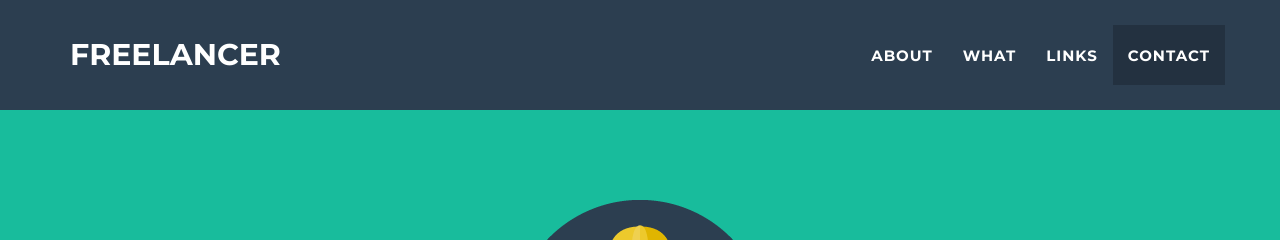
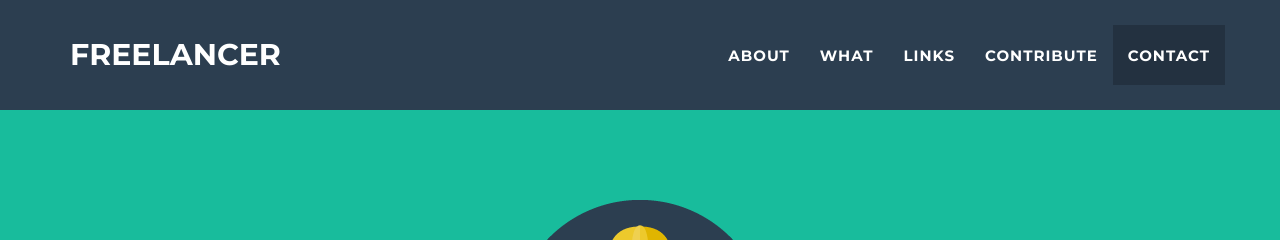
Before and after one commit to Electroholics/previous-website, a Jekyll site: the page built from index.html, in a window 1280 px wide. Shown: the top 240 px of the page. Built offline with Jekyll 4.4.1, drawn with Linux system fonts in a browser that asks for light colours.

Commit message:
Navbar done i think so

```diff
--- a/_includes/nav.html
+++ b/_includes/nav.html
@@ -28,6 +28,9 @@
                         <a href="#about">Links</a>
                     </li>
                     <li class="page-scroll">
+                        <a href="#contribute">Contribute</a>
+                    </li>
+                    <li class="page-scroll">
                         <a href="#contact">Contact</a>
                     </li>
                 </ul>
--- a/_includes/portfolio_grid.html
+++ b/_includes/portfolio_grid.html
@@ -28,7 +28,7 @@
 </div>
 
 <p>We love not to be restricted to the boring labs so this time we choose to have our sessions in the shared space, downstairs, Library building. We will be carrying our hardware stuff along to enjoy the rhythm of our sessions.</p>
-<div class="col-lg-12 text-center">
+<div class="col-lg-12 text-center" id="contribute">
 <br>
 <h2>Contribute ?</h2>
  <hr class="star-primary">
```
